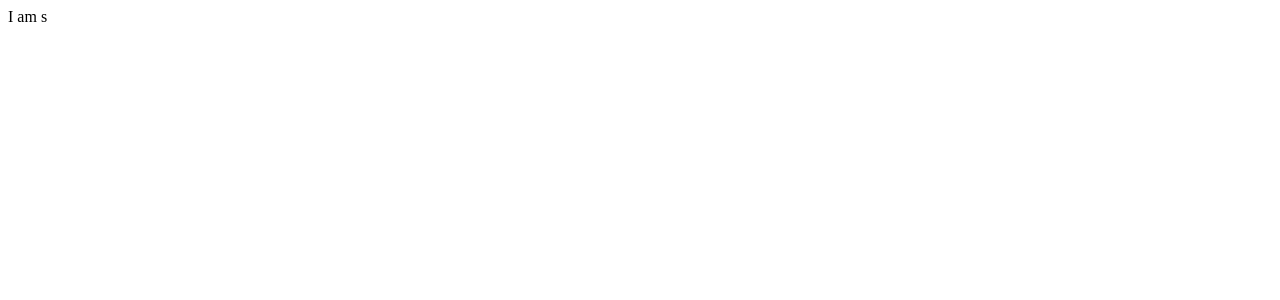
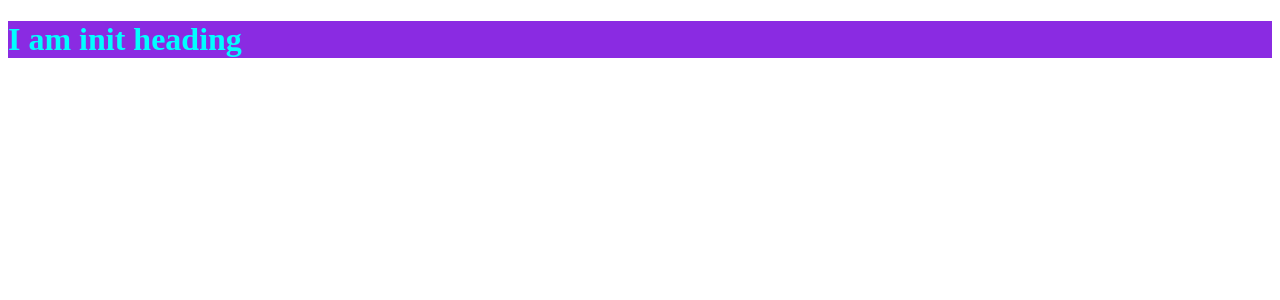
Before and after one commit to volodinSergey/my-ui-dashboard, a Vue app: page / in a window 1280 px wide. Shown: the top 300 px of the page. Built offline with nearby package versions, Linux system fonts and the light colour scheme.

Commit message:
[init:4-st step]: Added scss to the project and checked that is works correctly

```diff
--- a/package.json
+++ b/package.json
@@ -13,6 +13,7 @@
   },
   "devDependencies": {
     "@vitejs/plugin-vue": "^4.1.0",
+    "sass": "^1.62.1",
     "typescript": "^5.0.2",
     "vite": "^4.3.2",
     "vue-tsc": "^1.4.2"
--- a/src/App.vue
+++ b/src/App.vue
@@ -1,7 +1,17 @@
 <script setup lang="ts"></script>
 
 <template>
-  <div>I am s</div>
+  <div class="init">
+    <h1 class="init__heading">I am init heading</h1>
+  </div>
 </template>
 
-<style scoped></style>
+<style scoped lang="scss">
+.init {
+  background-color: blueviolet;
+
+  &__heading {
+    color: aqua;
+  }
+}
+</style>
```
Also changed, not shown: 1 other file (tests, documents, lock files or other folders).
